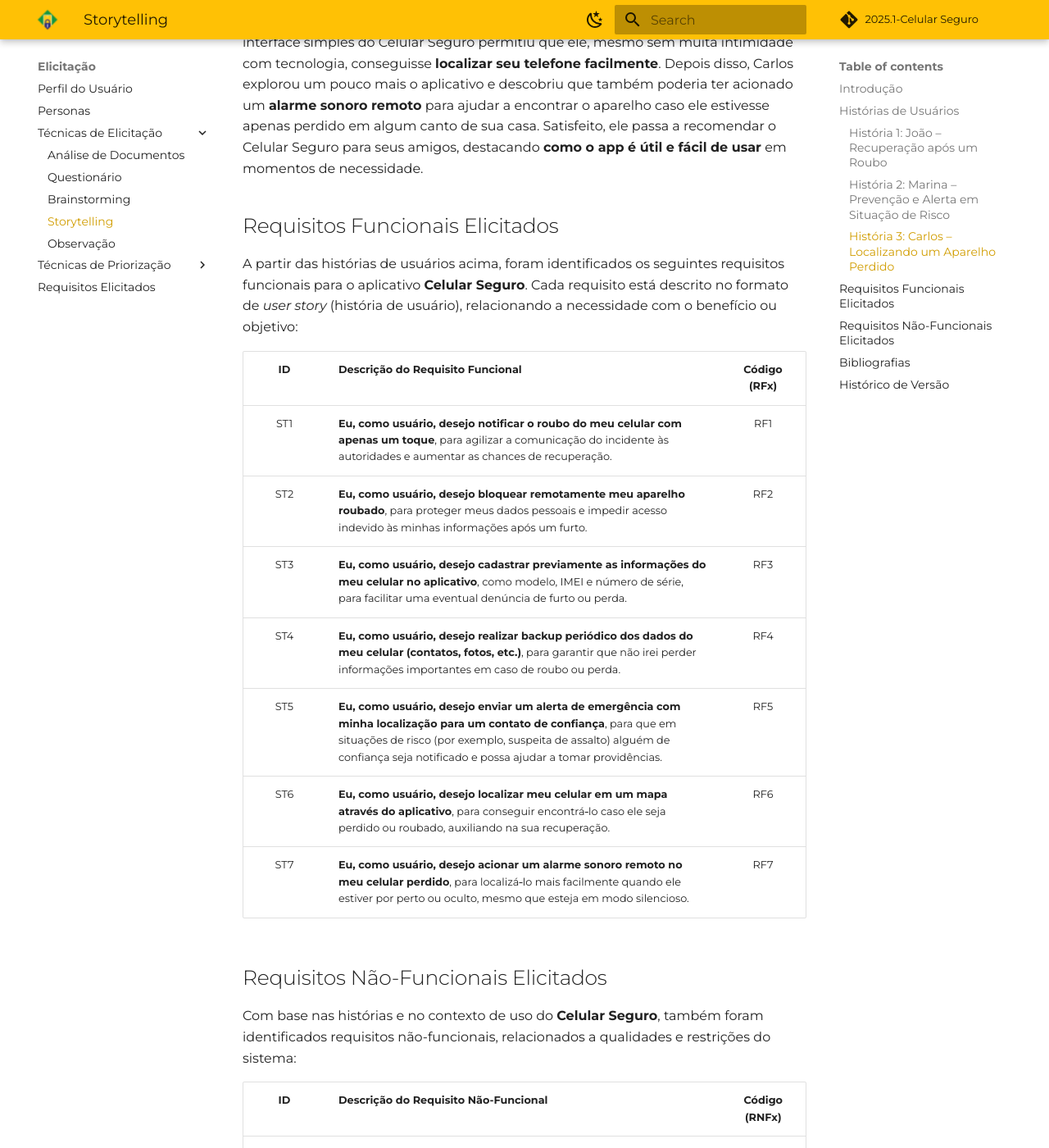
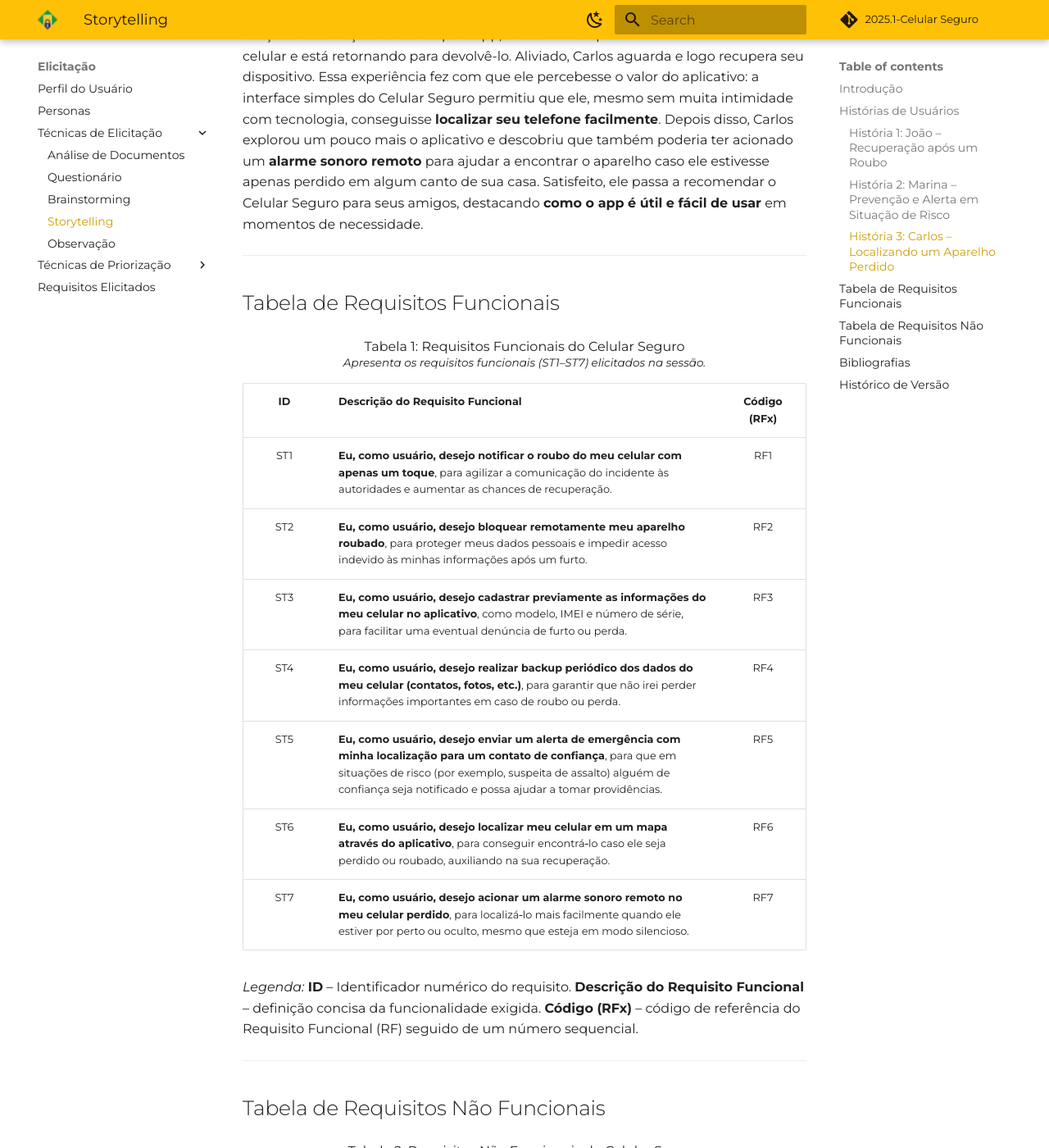
Before and after one commit to Requisitos-de-Software/2025.1-CelularSeguro, an MkDocs documentation site: the page built from Docs/documento-elicitacao/Storytelling.md, in a window 1280 px wide and 1400 px high, scrolled down 2814 px. Shown: the whole window at 82% size. Built offline with MkDocs 1.6.1 and Material for MkDocs 9.7.7, drawn with Linux system fonts in a browser that asks for light colours; comment, search, counter and statistics services are not loaded; some of the changed text lies outside the part shown.

Commit message:
fix: lendas do Storytelling

```diff
--- a/Docs/documento-elicitacao/Storytelling.md
+++ b/Docs/documento-elicitacao/Storytelling.md
@@ -1,4 +1,6 @@
 # Storytelling
+
+---
 
 ## Introdução
 
@@ -7,6 +9,8 @@
 
 No contexto de **Requisitos de Software**, o objetivo do storytelling é apoiar a descoberta de requisitos ao revelar detalhes do dia a dia do usuário, seus sentimentos, motivações e desafios ao utilizar o sistema. Isso ajuda a **enriquecer a elicitação** com requisitos que poderiam passar despercebidos em entrevistas ou questionários tradicionais. Inclusive, o guia BABOK (Business Analysis Body of Knowledge) do IIBA reconhece o storytelling como uma técnica eficaz de análise de negócios ([The Power of Storytelling in Business Analysis: Unlocking Insights and Driving Results
 ](https://www.linkedin.com/pulse/power-storytelling-business-analysis-unlocking-vignesh-neelamegan-4usqe#:~:text=3,a%20key%20business%20analysis%20technique)). A seguir, apresentamos três histórias fictícias de usuários, cada uma explorando como diferentes perfis de pessoa se relacionam com o aplicativo **Celular Seguro** e quais necessidades, sentimentos ou situações motivaram seu uso. Essas histórias serviram de base para elicitar requisitos do aplicativo.
+
+---
 
 ## Histórias de Usuários
 
@@ -28,9 +32,18 @@
 
 Pelo computador de casa, Carlos acessa a interface web do **Celular Seguro** com auxílio de sua filha. Ele aciona a funcionalidade de **localização remota**, que mostra em um mapa a última posição conhecida do seu smartphone. Para sua surpresa, o celular ainda aparece próximo – parece estar se movendo lentamente pelo trajeto que coincide com o caminho do táxi. Carlos deduz que o aparelho deve estar no carro e, utilizando outro telefone, entra em contato com a central da companhia de táxi. Graças à localização fornecida pelo app, ele confirma que o motorista encontrou seu celular e está retornando para devolvê-lo. Aliviado, Carlos aguarda e logo recupera seu dispositivo. Essa experiência fez com que ele percebesse o valor do aplicativo: a interface simples do Celular Seguro permitiu que ele, mesmo sem muita intimidade com tecnologia, conseguisse **localizar seu telefone facilmente**. Depois disso, Carlos explorou um pouco mais o aplicativo e descobriu que também poderia ter acionado um **alarme sonoro remoto** para ajudar a encontrar o aparelho caso ele estivesse apenas perdido em algum canto de sua casa. Satisfeito, ele passa a recomendar o Celular Seguro para seus amigos, destacando **como o app é útil e fácil de usar** em momentos de necessidade.
 
-## Requisitos Funcionais Elicitados
+---
 
-A partir das histórias de usuários acima, foram identificados os seguintes requisitos funcionais para o aplicativo **Celular Seguro**. Cada requisito está descrito no formato de _user story_ (história de usuário), relacionando a necessidade com o benefício ou objetivo:
+## Tabela de Requisitos Funcionais
+
+<font size="3">
+  <p style="text-align:center; margin:-2em 0 0; line-height:1.2;">
+    Tabela 1: Requisitos Funcionais do Celular Seguro<br>
+    <span style="font-size:0.85em; font-style:italic;">
+      Apresenta os requisitos funcionais (ST1–ST7) elicitados na sessão.
+    </span>
+  </p>
+</font>
 
 | **ID** | **Descrição do Requisito Funcional**                                                                                                                                                                                                                       | **Código (RFx)** |
 | :----: | ---------------------------------------------------------------------------------------------------------------------------------------------------------------------------------------------------------------------------------------------------------- | :--------------: |
@@ -42,9 +55,20 @@
 |   ST6  | **Eu, como usuário, desejo localizar meu celular em um mapa através do aplicativo**, para conseguir encontrá‑lo caso ele seja perdido ou roubado, auxiliando na sua recuperação.                                                                           |        RF6       |
 |   ST7  | **Eu, como usuário, desejo acionar um alarme sonoro remoto no meu celular perdido**, para localizá‑lo mais facilmente quando ele estiver por perto ou oculto, mesmo que esteja em modo silencioso.                                                         |        RF7       |
 
-## Requisitos Não-Funcionais Elicitados
+*Legenda:* **ID** – Identificador numérico do requisito. **Descrição do Requisito Funcional** – definição concisa da funcionalidade exigida. **Código (RFx)** – código de referência do Requisito Funcional (RF) seguido de um número sequencial.
 
-Com base nas histórias e no contexto de uso do **Celular Seguro**, também foram identificados requisitos não-funcionais, relacionados a qualidades e restrições do sistema:
+---
+
+## Tabela de Requisitos Não Funcionais
+
+<font size="3">
+  <p style="text-align:center; margin:-2em 0 0; line-height:1.2;">
+    Tabela 2: Requisitos Não Funcionais do Celular Seguro<br>
+    <span style="font-size:0.85em; font-style:italic;">
+      Apresenta os requisitos não funcionais (ST8–ST12) elicitados na sessão.
+    </span>
+  </p>
+</font>
 
 | **ID** | **Descrição do Requisito Não-Funcional**                                                                                                                                                                                                                                                                                                                                                                                   | **Código (RNFx)** |
 | :----: | -------------------------------------------------------------------------------------------------------------------------------------------------------------------------------------------------------------------------------------------------------------------------------------------------------------------------------------------------------------------------------------------------------------------------- | :---------------: |
@@ -54,9 +78,15 @@
 |  ST11  | **Disponibilidade:** O serviço associado ao aplicativo deve estar **disponível 24 horas por dia, 7 dias por semana**, sem interrupções prolongadas, para que o usuário possa utilizá-lo imediatamente em caso de emergência (como um roubo ocorrido de madrugada, por exemplo).                                                                                                                                            |        RNF4       |
 |  ST12  | **Portabilidade/Acesso Multiplataforma:** O usuário deve ser capaz de **acessar as funcionalidades essenciais do Celular Seguro a partir de outros dispositivos ou via web**, não ficando dependente apenas do smartphone. Essa capacidade garante que, mesmo se o aparelho for perdido ou roubado, o usuário consiga, por outro meio, acionar o sistema (enviar alertas, bloquear aparelho, verificar localização, etc.). |        RNF5       |
 
+*Legenda:* **ID** – Identificador numérico do requisito. **Descrição do Requisito Não‑Funcional** – definição concisa da qualidade ou restrição exigida. **Código (RNFx)** – código de referência do Requisito Não‑Funcional (RNF) seguido de um número sequencial.
+
+---
+
 ## Bibliografias
 
 > **Neelamegan, V. (2024).** *The Power of Storytelling in Business Analysis: Unlocking Insights and Driving Results*. LinkedIn [Artigo online]. Disponível em: **<https://www.linkedin.com/pulse/power-storytelling-business-analysis-unlocking-vignesh-neelamegan-4usqe>**. (acessado em 29/04/2025).
+
+---
 
 ## Histórico de Versão
 
```
